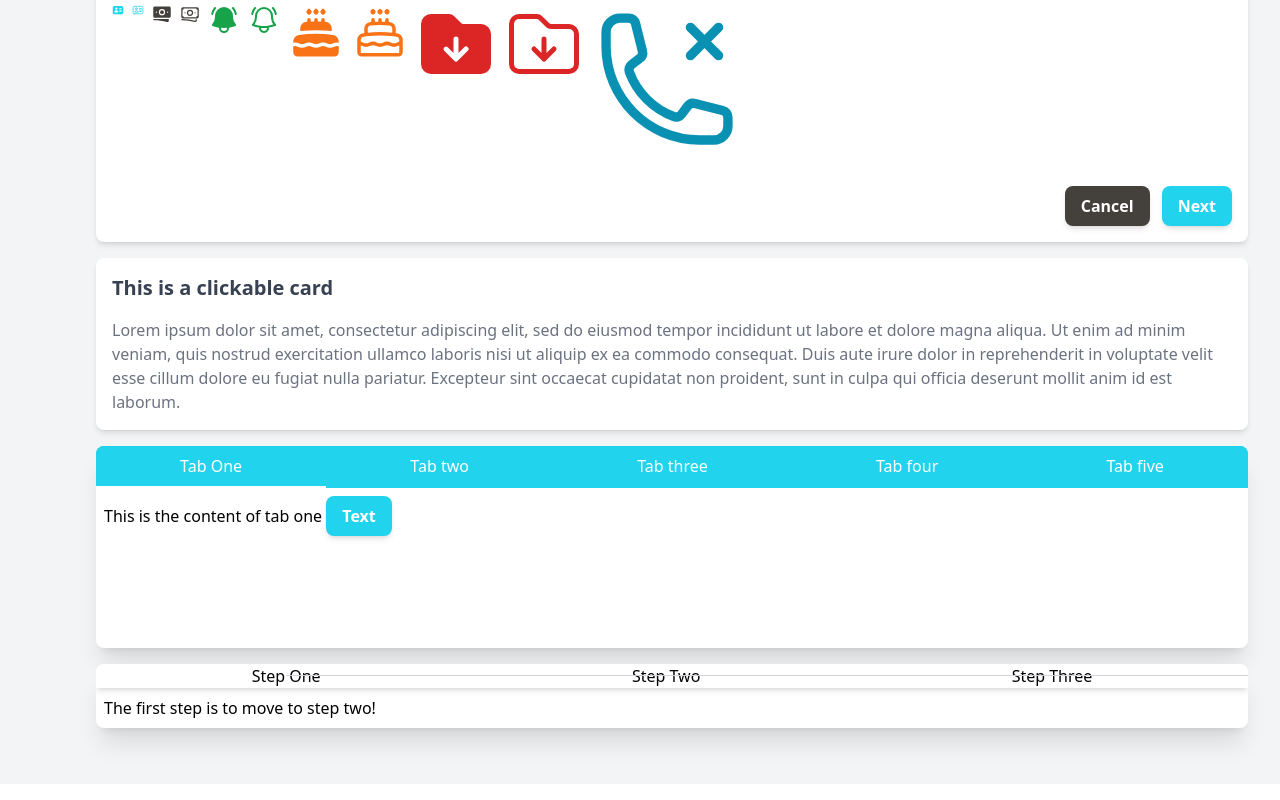
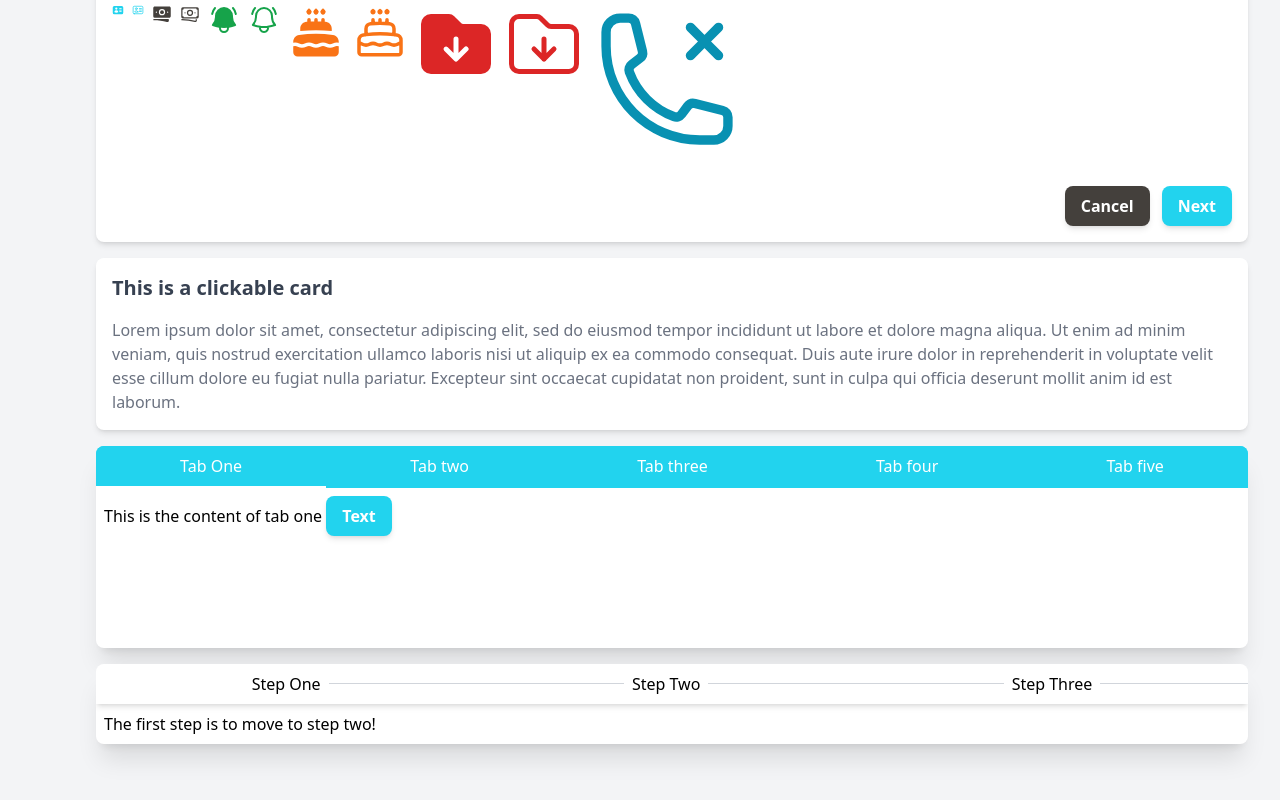
Before and after one commit to vue-loom/vue-loom, a Vue app: page / in a window 1280 px wide. Shown: the part 866-1666 px from the top of the page. Built offline with nearby package versions, Linux system fonts and the light colour scheme.

Commit message:
VStepper header fixed

```diff
--- a/src/components/Stepper/VStepper.vue
+++ b/src/components/Stepper/VStepper.vue
@@ -99,12 +99,11 @@
                     <div class="absolute h-1/2 w-1/2 left-0 top-0 border-b border-gray-300"
                          v-if="index !== 0"
                     ></div>
-                    <component :is="stepHeader" @click="selectStep(index)"></component>
-                    <!--                    <div class="bg-white w-fit z-10 p-2"-->
-                    <!--                         :class="clickable ? 'cursor-pointer hover:bg-gray-100' : ''"-->
-                    <!--                         @click="selectStep(index)">-->
-                    <!--                        {{ stepLabel }}-->
-                    <!--                    </div>-->
+                    <div class="bg-white w-fit z-10 p-2"
+                         :class="clickable ? 'cursor-pointer hover:bg-gray-100' : ''"
+                         @click="selectStep(index)">
+                        <component :is="stepHeader"></component>
+                    </div>
                     <div class="absolute h-1/2 w-1/2 right-0 top-0 border-b border-gray-300"
                          v-if="index !== stepHeader.length - 1"
                     ></div>
```
